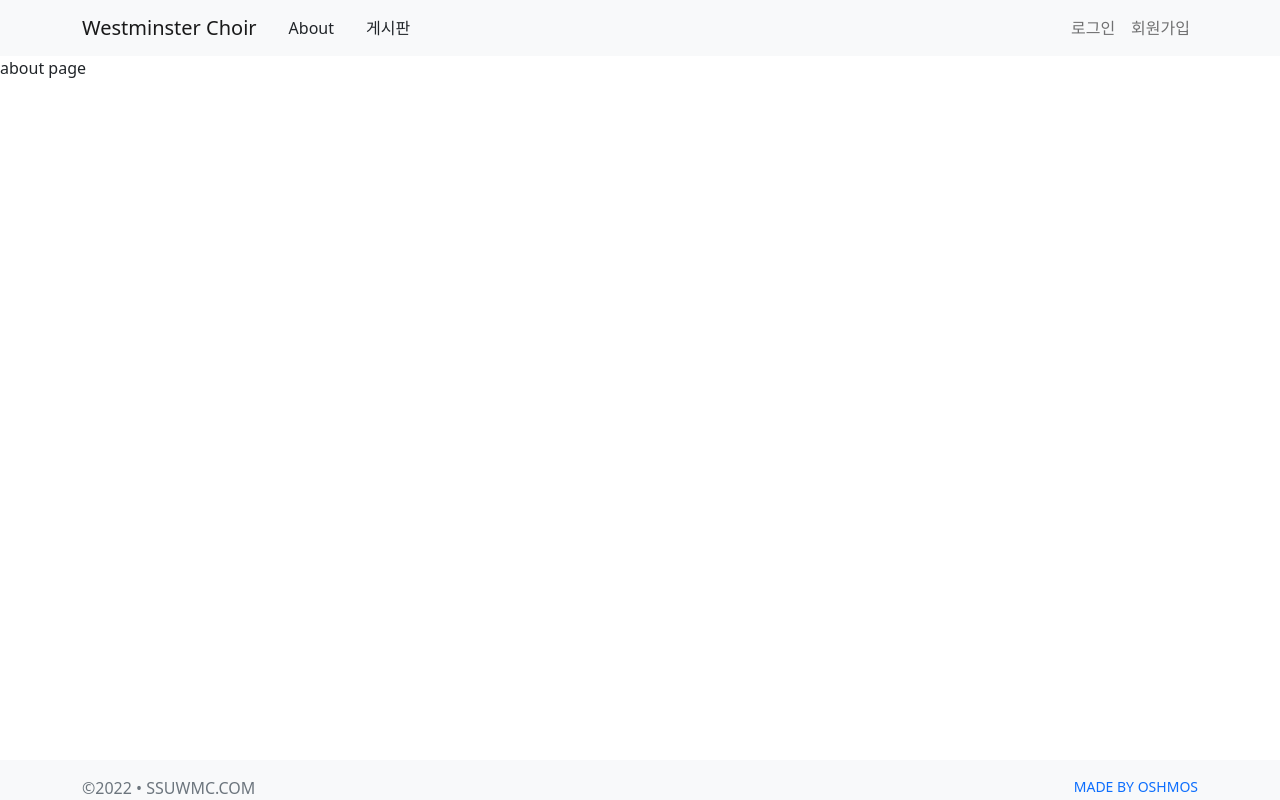
After one commit to OSHMOS/SSU_WMC_community, a Django app: page /about/ in a window 1280 px wide. The commit adds this page. Run offline with Django 4.2, Linux system fonts and the light colour scheme; parts of the project's set-up code (start-up, migrations or seed data) failed here and were passed over.

Commit message:
footer, 커스텀 로그인 페이지 추가 및 About 페이지 연결하기

```diff
--- a/posts/urls.py
+++ b/posts/urls.py
@@ -5,6 +5,7 @@ app_name = "posts"
 
 urlpatterns = [
   path('', views.index, name='index'),
+  path('about/', views.about, name='about'),
   path('list/', views.post_list, name='post_list'),
   path('detail/<int:post_id>', views.post_detail, name='post_detail'),
   path('create/', views.post_create, name='post_create'),
--- a/posts/views.py
+++ b/posts/views.py
@@ -10,6 +10,10 @@ from .forms import Postform, CommentForm
 # Create your views here.
 def index(request):
     return render(request, 'posts/index.html')
+
+
+def about(request):
+    return render(request, 'about.html')
 
 
 def post_list(request):
--- /dev/null
+++ b/templates/about.html
@@ -0,0 +1,4 @@
+{% extends 'base.html' %}
+{% block content %}
+about page
+{% endblock %}
--- a/templates/base.html
+++ b/templates/base.html
@@ -19,6 +19,7 @@
     {% include 'navbar.html' %}
     {% block content %}
     {% endblock %}
+    {% include 'footer.html' %}
     {% block script %}
     {% endblock %}
 </body>
--- /dev/null
+++ b/templates/footer.html
@@ -0,0 +1,12 @@
+<div class="wrapper">
+    <footer class="footer bg-light fixed-bottom" style="user-select: auto;">
+        <div class="container mt-3" style="user-select: auto;">
+            <span class="text-muted" style="user-select: auto;">©2022 • SSUWMC.COM</span>
+            <span class="float-end small" style="user-select: auto;">
+                <a href="https://oshmos.github.io" style="user-select: auto; text-decoration: none;">
+                    MADE BY OSHMOS
+                </a>
+            </span>
+        </div>
+      </footer>
+</div>
--- a/templates/navbar.html
+++ b/templates/navbar.html
@@ -2,7 +2,7 @@
   <div class="container d-flex" style="user-select: auto;">
       <div class="d-flex">
           <a class="navbar-brand" href="{% url 'posts:index' %}" style="user-select: auto;">Westminster Choir</a>
-          <a href="#" class="nav-link text-dark" style="user-select: auto;">About</a>
+          <a href="{% url 'posts:about' %}" class="nav-link text-dark" style="user-select: auto;">About</a>
           <a href="{% url 'posts:post_list' %}" class="nav-link text-dark" style="user-select: auto;">게시판</a>
       </div>
 
--- a/templates/posts/post_not_access.html
+++ /dev/null
@@ -1,4 +0,0 @@
-<div>
-  {{ post.author }}님의 글입니다.
-  <a href="{% url 'posts:post_detail' post.id %}">이전으로 돌아가기</a>
-</div>
```
Also changed, not shown: requirements.txt (added, +23 -0 lines), templates/account/login.html (added, +38 -0 lines), db.sqlite3, static/css/style.css (line endings or trailing spaces).
